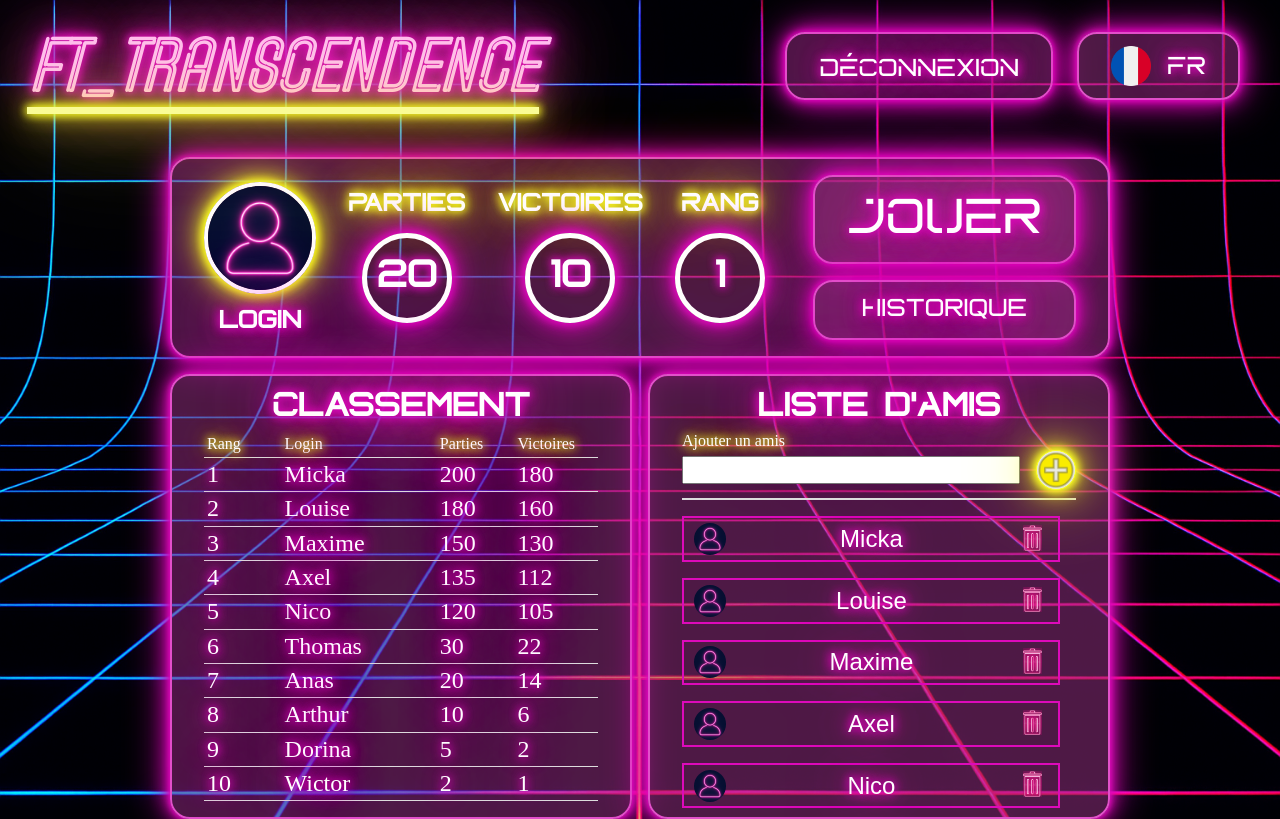
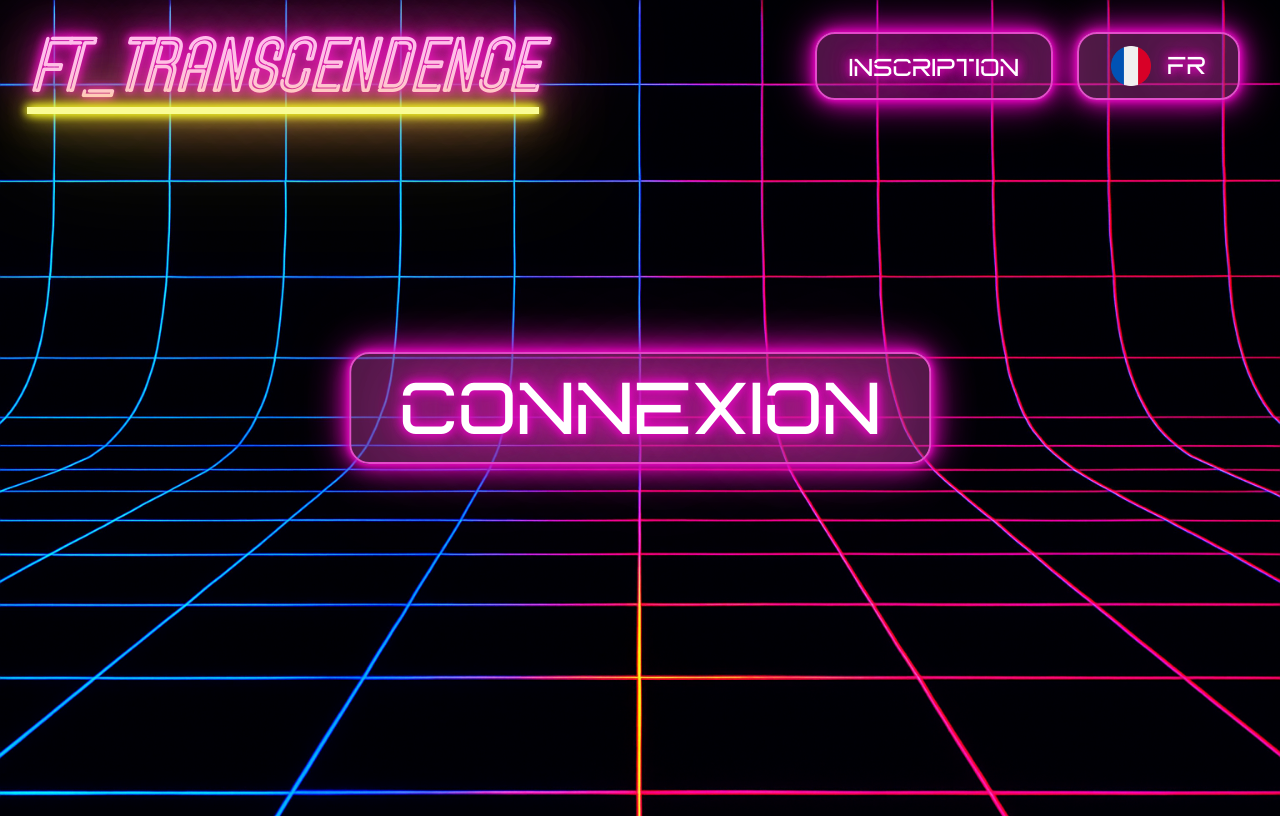
Before and after one commit to MaximeJC/42-CommonCore_09.2025_Transcendence, a Vue app in the folder site/ft_transcente-front/: page / in a window 1280 px wide. Built offline with nearby package versions, Linux system fonts and the light colour scheme.

Commit message:
modification de la taille des composant

```diff
--- a/site/ft_transcente-front/src/components/ConnexionButton.vue
+++ b/site/ft_transcente-front/src/components/ConnexionButton.vue
@@ -36,7 +36,7 @@
 		0 0 10px #dd0aba,
 		0 0 20px #dd0aba,
 		0 0 40px #dd0aba;
-		font-size: 6rem;
+		font-size: 4rem;
 		padding: 1rem 4rem;
 		border-radius: 20px;
 		cursor: pointer;
--- a/site/ft_transcente-front/src/components/Header.vue
+++ b/site/ft_transcente-front/src/components/Header.vue
@@ -15,8 +15,8 @@
 		<h1 class="logo">FT_TRANSCENDENCE</h1>
 		<div class="end-button">
 			<button @click="emit('show-form')"  class="my-button" title="sign_up" >
-				<div v-show="isConnect" data-i18n="header.signUp"></div>
-				<div v-show="!isConnect" data-i18n="header.signOut"></div>
+				<div v-show="!isConnect" data-i18n="header.signUp"></div>
+				<div v-show="isConnect" data-i18n="header.signOut"></div>
 			</button>
 			<lang-menu :setLanguage="props.setLanguage"></lang-menu>
 		</div>
--- a/site/ft_transcente-front/src/components/connected_player_frame.vue
+++ b/site/ft_transcente-front/src/components/connected_player_frame.vue
@@ -72,12 +72,10 @@ import { ref, onMounted } from 'vue';
 		width: 6.5rem;
 		height: 6.5rem;
 		border-radius: 50%;
-		border: 4px solid #ffffff;
+		border:2px solid #ffffff;
 		box-shadow:
 		0 0 10px #fbff22,
-		0 0 10px #fbff22,
-		0 0 20px #fbff22,
-		0 0 40px #fbff22;
+		0 0 20px #fbff22;
 	}
 
 	.login{
@@ -111,11 +109,7 @@ import { ref, onMounted } from 'vue';
 		font-weight: bold;
 		text-shadow:
 		0 0 10px #fbff22,
-		0 0 10px #fbff22,
-		0 0 20px #fbff22,
-		0 0 40px #fbff22,
-		0 0 80px #fbff22,
-		0 0 120px #fbff22;
+		0 0 20px #fbff22;
 		font-size: 1.5rem;
 		font-family: netron;
 		color: white;
@@ -136,9 +130,7 @@ import { ref, onMounted } from 'vue';
 		color: white;
 		box-shadow:
 		0 0 10px #dd0aba,
-		0 0 10px #dd0aba,
-		0 0 20px #dd0aba,
-		0 0 40px #dd0aba;
+		0 0 30px #dd0aba;
 		text-shadow:
 		0 0 10px #dd0aba,
 		0 0 10px #dd0aba;
@@ -164,16 +156,11 @@ import { ref, onMounted } from 'vue';
 		border: 2px solid #e251ca;
 		text-shadow:
 		0 0 10px #dd0aba,
-		0 0 10px #dd0aba,
-		0 0 20px #dd0aba,
-		0 0 40px #dd0aba,
-		0 0 80px #ff69b4,
-		0 0 120px #dd0aba;
+		0 0 30px #dd0aba;
 		box-shadow:
 		0 0 5px #dd0aba,
 		0 0 10px #dd0aba,
-		0 0 20px #dd0aba,
-		0 0 40px #dd0aba;
+		0 0 20px #dd0aba;
 		padding: 1rem 2rem;
 		border-radius: 20px;
 		cursor: pointer;
@@ -190,16 +177,12 @@ import { ref, onMounted } from 'vue';
 		border: 2px solid #e251ca;
 		text-shadow:
 		0 0 10px #dd0aba,
-		0 0 10px #dd0aba,
-		0 0 20px #dd0aba,
-		0 0 40px #dd0aba,
-		0 0 80px #ff69b4,
-		0 0 120px #dd0aba;
+		0 0 30px #dd0aba;
+
 		box-shadow:
 		0 0 5px #dd0aba,
 		0 0 10px #dd0aba,
-		0 0 20px #dd0aba,
-		0 0 40px #dd0aba;
+		0 0 20px #dd0aba;
 		padding: 1rem 2rem;
 		border-radius: 20px;
 		cursor: pointer;
@@ -215,16 +198,25 @@ import { ref, onMounted } from 'vue';
 		box-shadow:
 		0 0 5px #fbff22,
 		0 0 10px #fbff22,
-		0 0 20px #fbff22,
-		0 0 40px #fbff22,
-		0 0 80px #fbff22;
+		0 0 20px #fbff22;
 
 		text-shadow:
 		0 0 10px #fbff22,
 		0 0 10px #fbff22,
-		0 0 20px #fbff22,
-		0 0 40px #fbff22,
-		0 0 80px #fbff22,
-		0 0 120px #fbff22;
+		0 0 20px #fbff22;
+	}
+
+	.historic-button:hover{
+		background-color: rgba(251, 255, 34, 0.5);
+		border: 2px solid #fbff22;
+		box-shadow:
+		0 0 5px #fbff22,
+		0 0 10px #fbff22,
+		0 0 20px #fbff22;
+
+		text-shadow:
+		0 0 10px #fbff22,
+		0 0 10px #fbff22,
+		0 0 20px #fbff22;
 	}
 </style>
--- a/site/ft_transcente-front/src/components/friendlist.vue
+++ b/site/ft_transcente-front/src/components/friendlist.vue
@@ -58,12 +58,13 @@
 
 <style>
 	.friend-list-container{
+
 		display: grid;
 		grid-template-rows: min-content;
+		height: 26rem;
 		grid-template-columns: 1fr;
 		align-content: flex-start;
 		width: auto;
-		height: auto;
 		background-color: rgba(156, 50, 133, 0.5);
 		border: 2px solid #e251ca;
 		box-shadow:
--- a/site/ft_transcente-front/src/components/leaderbord.vue
+++ b/site/ft_transcente-front/src/components/leaderbord.vue
@@ -39,16 +39,16 @@
 	<div ref="rootElement" title="leaderbord frame" class="leaderboard-container">
 		<div class="tittle-leaderbord" data-i18n="home_player_button.Leaderbord"></div>
 		<div tittle="leaderbord-header" class="grid-header">
-			<div data-i18n="player_stat.rank"></div>
-			<div>Login</div>
-			<div data-i18n="player_stat.nbr_games"></div>
-			<div data-i18n="player_stat.nbr_victory"></div>
+			<div class="sub1" data-i18n="player_stat.rank"></div>
+			<div class="sub1">Login</div>
+			<div class="sub1" data-i18n="player_stat.nbr_games"></div>
+			<div class="sub2" data-i18n="player_stat.nbr_victory"></div>
 		</div>
 		<div v-for="player in players" :key="player.rank" class="grid-row">
-			<div>{{ player.rank}}</div>
-			<div>{{ player.name }}</div>
-			<div>{{ player.games }}</div>
-			<div>{{ player.victory }}</div>
+			<div class="stat1">{{ player.rank}}</div>
+			<button class="name-button">{{ player.name }}</button>
+			<div class="stat2">{{ player.games }}</div>
+			<div class="stat2">{{ player.victory }}</div>
 		</div>
 	</div>
 </template>
@@ -60,7 +60,7 @@
 		grid-template-rows: min-content;
 		grid-template-columns: 1fr;
 		width: auto;
-		height: auto;
+		height: 26rem;
 		background-color: rgba(156, 50, 133, 0.5);
 		border: 2px solid #e251ca;
 		box-shadow:
@@ -104,19 +104,56 @@
 
 	.grid-row, .grid-header{
 		display: grid;
-		grid-template-columns: 0.5fr 1fr 0.5fr 0.5fr;
+		grid-template-columns: 0.1fr 1fr 0.2fr 0.3fr;
 		padding: 3px;
 		border-bottom: 1px solid #ddd;
-		justify-content: space-between;
+		/*justify-content: ;*/
 	}
 	.grid-header > div{
 		color: white;
 		font-size: 1rem;
 		text-shadow:
 		0 0 10px #fbff22,
+		0 0 20px #fbff22,
+		0 0 40px #fbff22;
+	}
+
+	.sub1{
+		text-align: start;
+		margin-right: 2rem;
+	}
+	.sub2{
+		text-align: end;
+	}
+	.stat1{
+		text-align: center;
+	}
+
+	.stat2{
+		text-align: end;
+	}
+
+	.name-button{
+		border: none;
+		color: white;
+		font-size: 1.5rem;
+		text-align: start;
+		text-shadow:
+		0 0 10px #dd0aba,
+		0 0 10px #dd0aba,
+		0 0 20px #dd0aba,
+		0 0 40px #dd0aba,
+		0 0 80px #dd0aba;
+		background: transparent;
+		cursor: pointer;
+		margin-left: 2.5rem;
+		transition: background-color 0.3s ease-in-out, border 0.3s ease-in-out, box-shadow 0.3 ease-in-out;
+	}
+
+	.name-button:hover{
+		text-shadow:
 		0 0 10px #fbff22,
 		0 0 20px #fbff22,
-		0 0 40px #fbff22,
-		0 0 80px #fbff22;
+		0 0 40px #fbff22;
 	}
 </style>
--- a/site/ft_transcente-front/src/views/HomeView.vue
+++ b/site/ft_transcente-front/src/views/HomeView.vue
@@ -14,9 +14,14 @@
 
 	const showSignup = ref(false);
 	const toggleSignup = () => {
-		showSignup.value = !showSignup.value;
-		if (showConnection.value)
-		showConnection.value = !showConnection.value;
+		if(isConnect.value == false){
+			showSignup.value = !showSignup.value;
+			if (showConnection.value)
+				showConnection.value = !showConnection.value;
+		}
+		else if (isConnect.value == true){
+			isConnect.value = !isConnect.value;
+		}
 	}
 
 	const showConnection = ref(false);
@@ -26,6 +31,7 @@
 
 	const toggleisconnected = () => {
 		isConnect.value = !isConnect.value;
+
 	}
 
 	const connectionBox = ref<HTMLElement | null>(null);
@@ -77,7 +83,7 @@
 		<Head :setLanguage="props.setLanguage" @show-form="toggleSignup" :isConnect="isConnect"></Head>
 		</div>
 		<div>
-			<div v-show="isConnect" tittle="home_disconnect" class="home_disconnect" >
+			<div v-show="!isConnect" tittle="home_disconnect" class="home_disconnect" >
 				<div>
 					<Connexion :setLanguage="props.setLanguage" v-show="!showSignup && !showConnection" @show-connection="toggleConnection"></Connexion>
 				</div>
@@ -88,9 +94,9 @@
 					<connection_form :setLanguage="props.setLanguage" v-show="showConnection && !showSignup" @isconnected="toggleisconnected"></connection_form>
 				</div>
 			</div>
-			<div v-show="!isConnect" tittle="home_connect" class="home_connect" >
+			<div v-show="isConnect" tittle="home_connect" class="home_connect" >
 				<div>
-					<con_home_view :setLanguage="props.setLanguage"></con_home_view>
+					<con_home_view :isConnect="isConnect" :setLanguage="props.setLanguage" ></con_home_view>
 				</div>
 			</div>
 		</div>
--- a/site/ft_transcente-front/src/views/connected_home_view.vue
+++ b/site/ft_transcente-front/src/views/connected_home_view.vue
@@ -1,37 +1,14 @@
 <script setup lang="ts">
-import { ref, onMounted, nextTick } from 'vue';
-import player_frame from '../components/connected_player_frame.vue'
-import leaderbord from '../components/leaderbord.vue';
-import friendlist from '../components/friendlist.vue';
+	import { ref, onMounted, nextTick, watch } from 'vue';
+	import player_frame from '../components/connected_player_frame.vue'
+	import leaderbord from '../components/leaderbord.vue';
+	import friendlist from '../components/friendlist.vue';
 
 
 
 	const props = defineProps<{
-			setLanguage: (lang: string) => void;
-		}>();
-
-		const leaderbordRef = ref<InstanceType<typeof leaderbord> | null>(null);
-	const friendlistRef = ref<InstanceType<typeof friendlist> | null>(null);
-
-		const setEqualHeight = () => {
-    if (leaderbordRef.value && leaderbordRef.value.rootElement &&
-        friendlistRef.value && friendlistRef.value.rootElement) {
-
-        const height1 = leaderbordRef.value.rootElement.offsetHeight;
-        const height2 = friendlistRef.value.rootElement.offsetHeight;
-
-        const minHeight = Math.min(height1, height2);
-
-        leaderbordRef.value.rootElement.style.height = `${minHeight}px`;
-        friendlistRef.value.rootElement.style.height = `${minHeight}px`;
-    }
-};
-
-	onMounted(() => {
-		nextTick(() => {
-			setEqualHeight();
-		});
-	});
+		setLanguage: (lang: string) => void;
+	}>();
 
 </script>
 
@@ -39,8 +16,8 @@ import friendlist from '../components/friendlist.vue';
 	<div class="page">
 		<player_frame :setLanguage="props.setLanguage"></player_frame>
 		<div class="subpages">
-			<leaderbord ref="leaderbordRef" :setLanguage="props.setLanguage"></leaderbord>
-			<friendlist ref="friendlistRef" :setLanguage="props.setLanguage"></friendlist>
+			<leaderbord :setLanguage="props.setLanguage"></leaderbord>
+			<friendlist :setLanguage="props.setLanguage"></friendlist>
 		</div>
 	</div>
 </template>
```
Also changed, not shown: site/ft_transcente-front/src/components/Signup.vue (+38 -31 lines), site/ft_transcente-front/src/components/connection_form.vue (+22 -22 lines).
